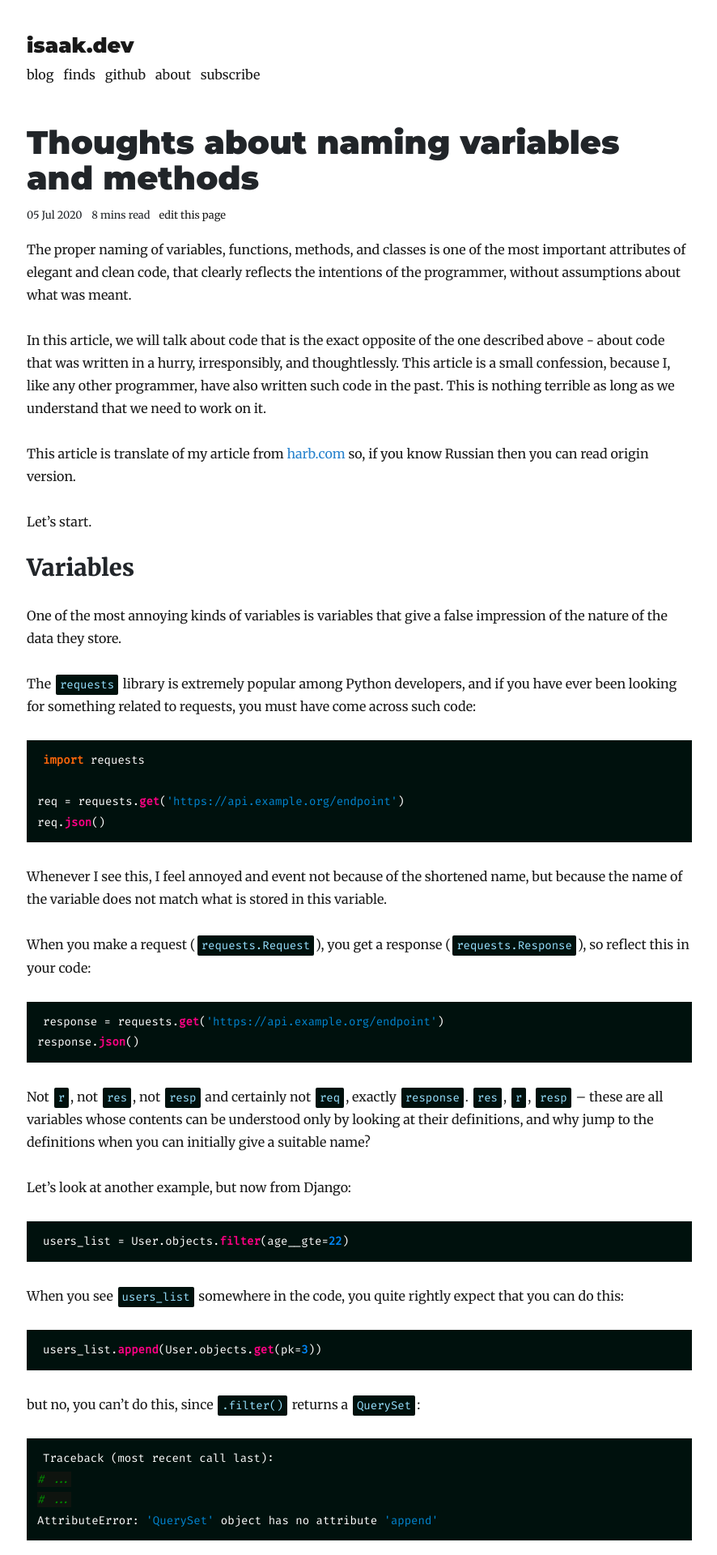
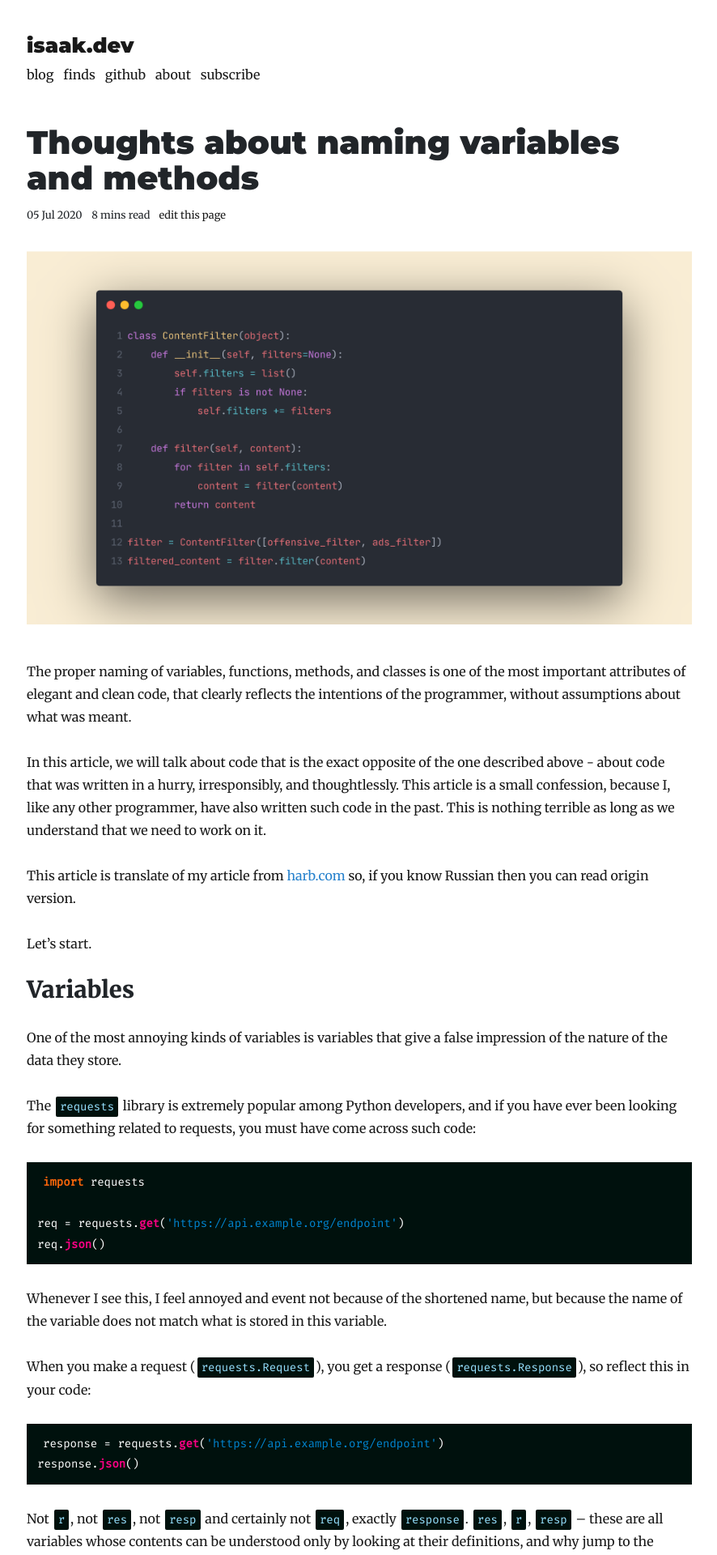
Before and after one commit to lk-geimfari/lk-geimfari.github.io, a Jekyll site: the page built from _posts/2020-07-05-a-few-thoughts-about-naming.md, in a window 1280 px wide. Shown: the top 1920 px of the page at 81% size, without its empty margins (196-1082 px from the left). Built offline with Jekyll 4.4.1, drawn with Linux system fonts in a browser that asks for light colours; nearby versions of some CDN libraries.

Commit message:
Add image for post

```diff
--- a/_posts/2020-07-05-a-few-thoughts-about-naming.md
+++ b/_posts/2020-07-05-a-few-thoughts-about-naming.md
@@ -4,6 +4,8 @@ title: Thoughts about naming variables and methods
 date: 2020-07-05
 description: Let's talk about the importance of naming the variables.
 ---
+
+![]({{ "/assets/images/posts/variable_naming_image.png" | prepend: site.baseurl }})
 
 The proper naming of variables, functions, methods, and classes is one of the most important
 attributes of elegant and clean code, that clearly reflects the intentions of the programmer,
```
Also changed, not shown: assets/images/posts/variable_naming_image.png (added).
